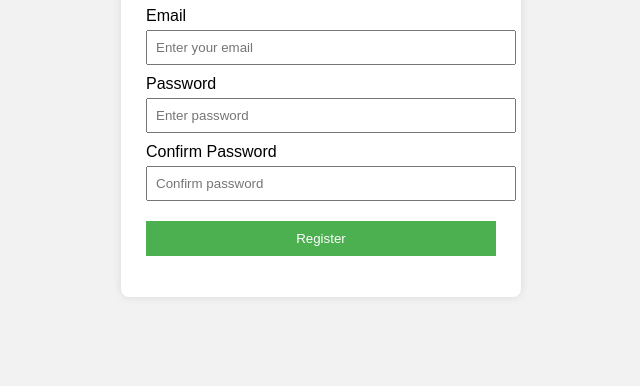
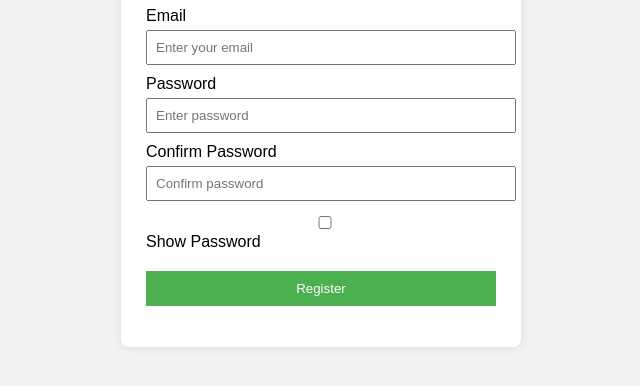
Before and after one commit to sulemanbhai21/LocalRepo, a plain HTML site: page index.html in a window 1280 px wide. Shown: the part 234-620 px from the top of the page, without its empty margins (319-959 px from the left). Drawn offline with Linux system fonts and the light colour scheme.

Commit message:
Add New Feature

```diff
--- a/index.html
+++ b/index.html
@@ -23,6 +23,12 @@
             <label>Confirm Password</label>
             <input type="password" id="confirmPassword" placeholder="Confirm password">
 
+            <label>
+            <input type="checkbox" id="togglePassword">
+            Show Password
+            </label>
+
+
             <button type="submit">Register</button>
         </form>
 
```
